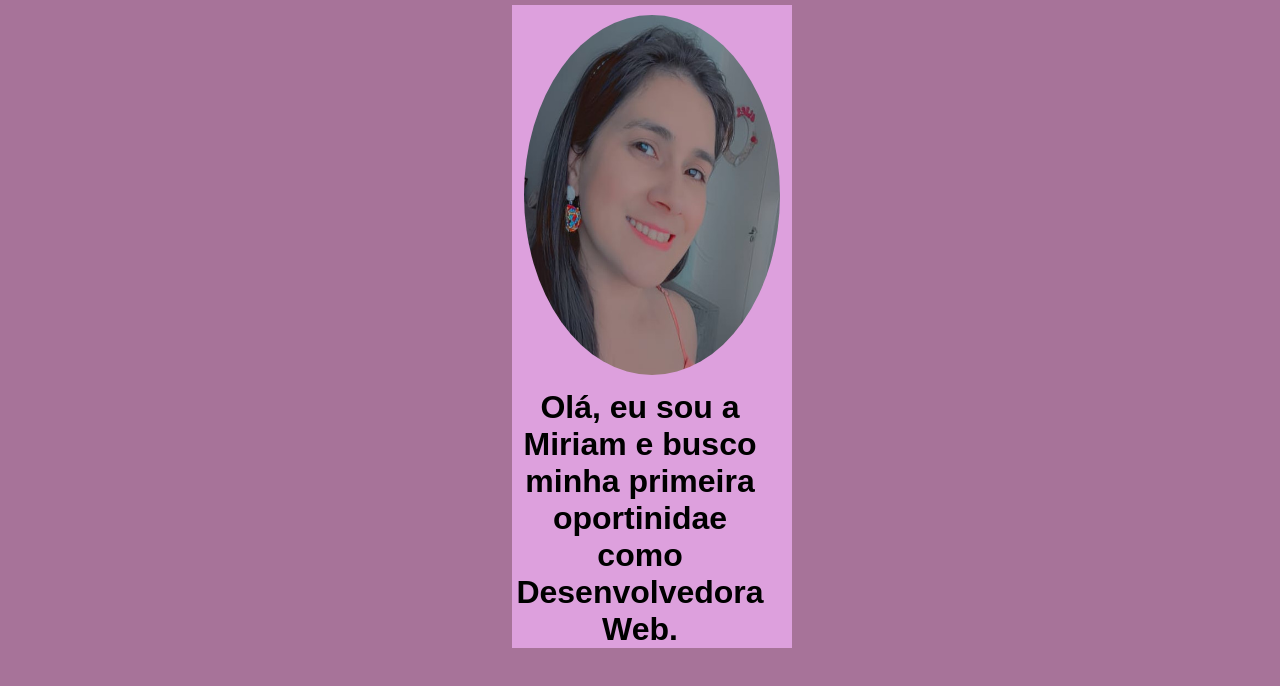
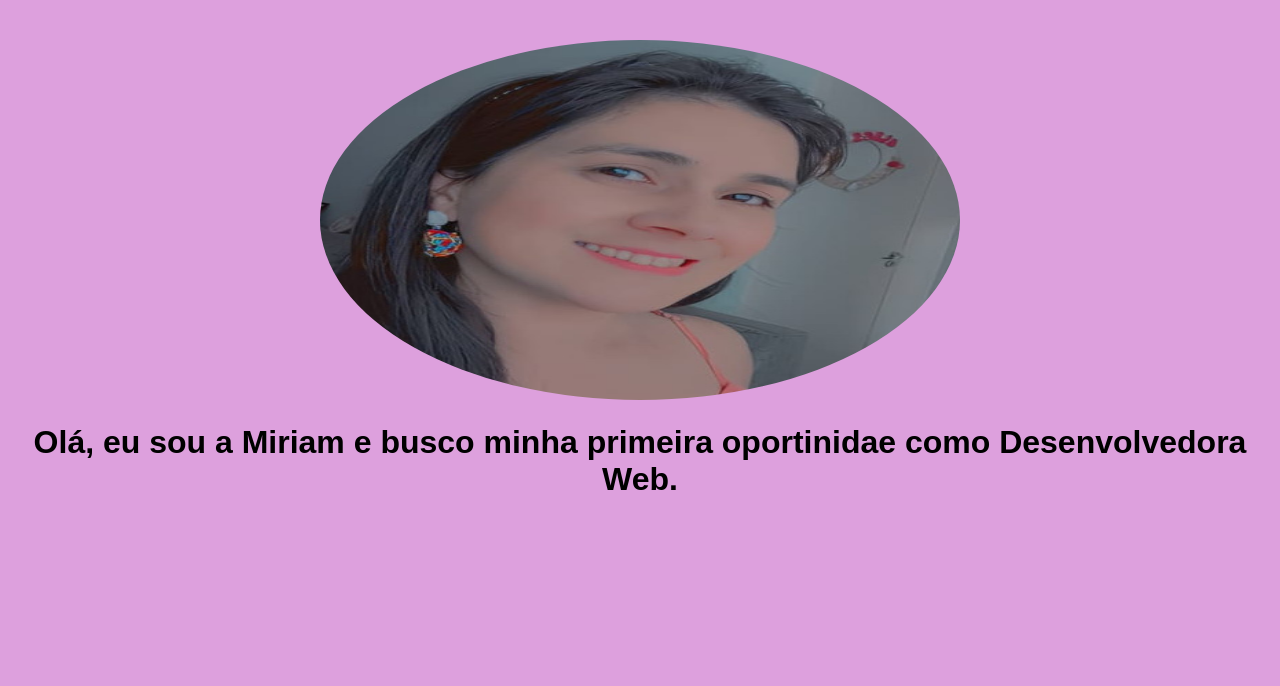
Before and after one commit to dev-miriambatista/miriamport, a plain HTML site: page index.html in a window 1280 px wide. Drawn offline with Linux system fonts and the light colour scheme.

Commit message:
organização layout

```diff
--- a/estilos/style.css
+++ b/estilos/style.css
@@ -28,25 +28,26 @@ main{
 }
 header{
     position: absolute;
-    width: 280px;
-    height:auto;
+    width: 100vw;
+    height:100vh;
     margin: 0px;
-    top:5px;
-    left: 40%;
+    top:0px;
     text-align: center;
     background-color:plum;
 }
 #perfil {
     display:absolute;
-    width:20vw;
+    width:50vw;
     height: 45vh;
     text-align: center;
     border-radius: 50%;
     padding: 10px;
+    margin-top: 30px;
 }
 
 header h1{
 display: absolute;
-width: 20vw;
+width: 100vw;
 text-align:center;
+margin-top: 10px;
 }
```
